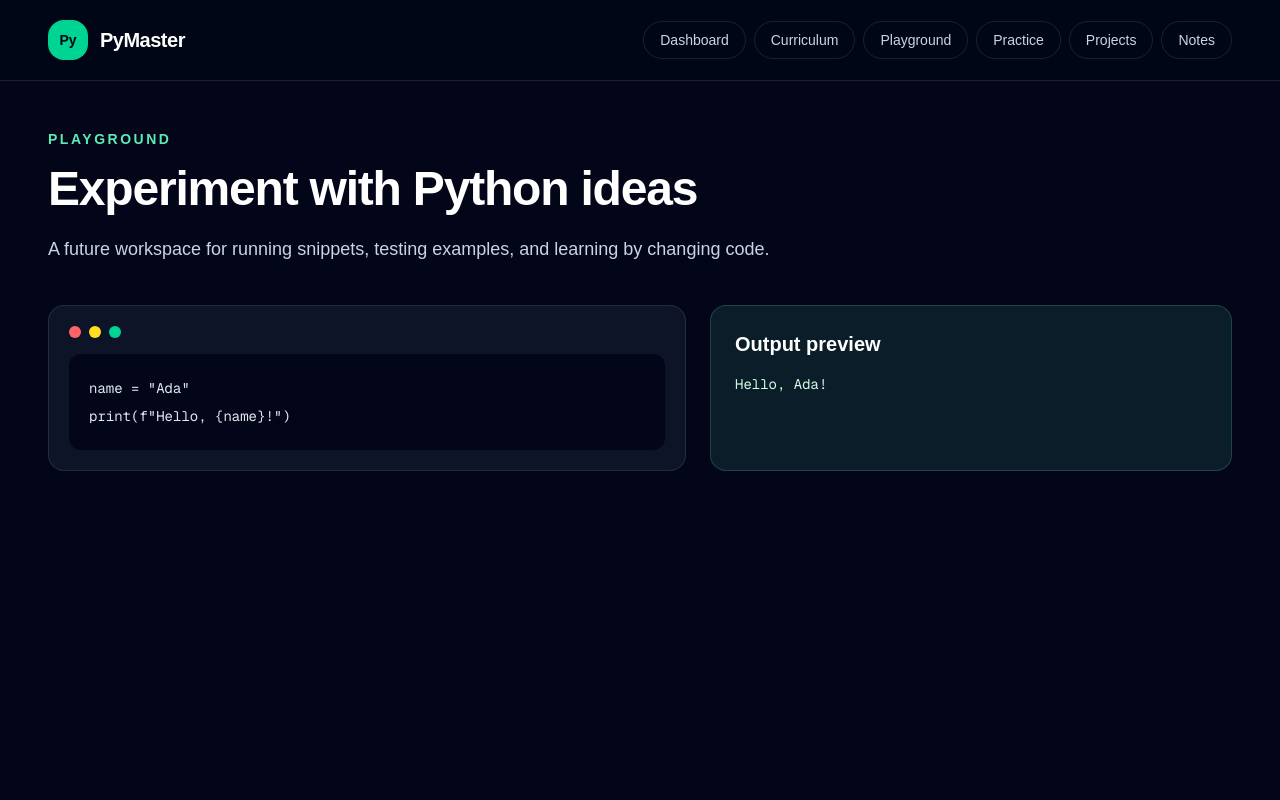
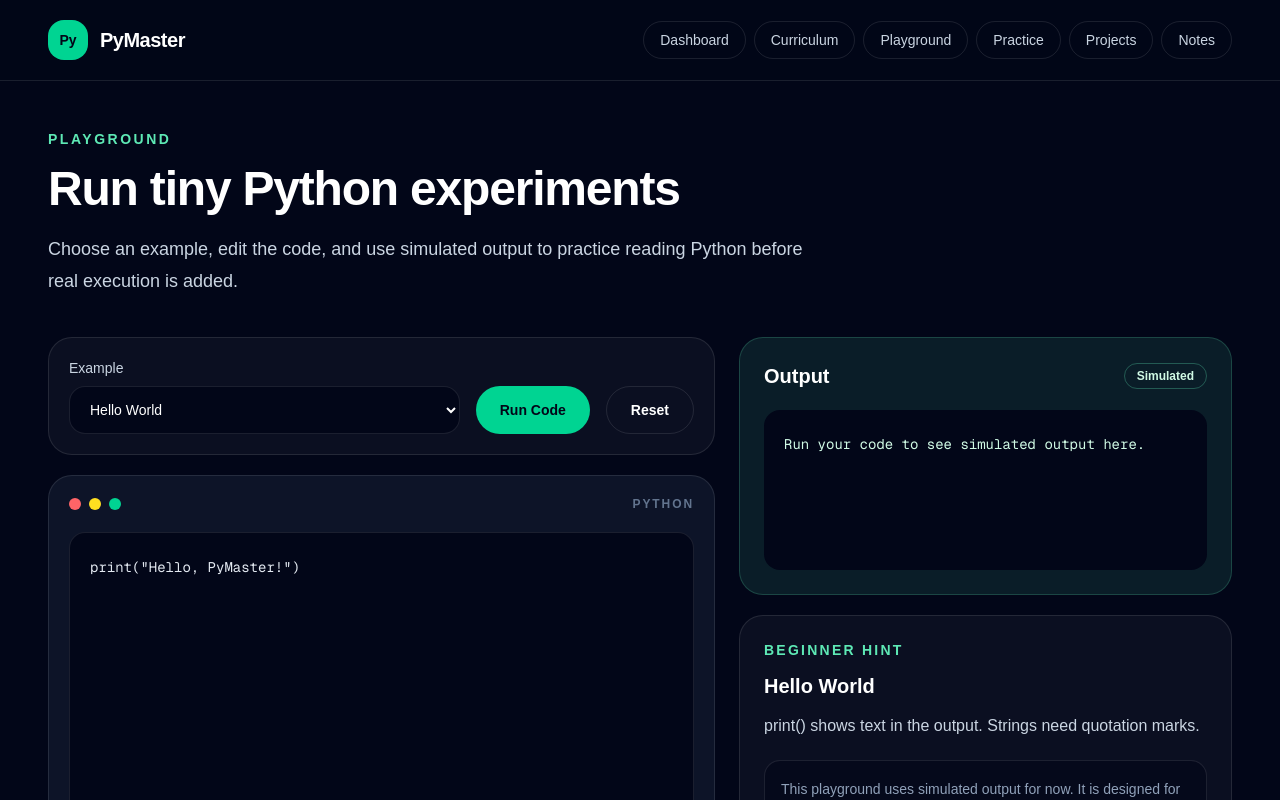
Before and after one commit to mhungry365/pymaster, a Next.js app: page /playground in a window 1280 px wide. Shown: the top 800 px of the page. Built offline with nearby package versions, Linux system fonts and the light colour scheme.

Commit message:
Build simulated Python code playground

```diff
--- a/src/app/playground/page.tsx
+++ b/src/app/playground/page.tsx
@@ -1,31 +1,14 @@
 import { PageShell } from "@/components/page-shell";
+import { PlaygroundExperience } from "@/components/playground/playground-experience";
 
 export default function PlaygroundPage() {
   return (
     <PageShell
       eyebrow="Playground"
-      title="Experiment with Python ideas"
-      description="A future workspace for running snippets, testing examples, and learning by changing code."
+      title="Run tiny Python experiments"
+      description="Choose an example, edit the code, and use simulated output to practice reading Python before real execution is added."
     >
-      <div className="grid gap-6 lg:grid-cols-[1.1fr_0.9fr]">
-        <div className="rounded-2xl border border-white/10 bg-slate-900/90 p-5">
-          <div className="mb-4 flex items-center gap-2">
-            <span className="h-3 w-3 rounded-full bg-red-400" />
-            <span className="h-3 w-3 rounded-full bg-yellow-300" />
-            <span className="h-3 w-3 rounded-full bg-emerald-400" />
-          </div>
-          <pre className="overflow-x-auto rounded-xl bg-slate-950 p-5 text-sm leading-7 text-slate-200">
-            <code>{`name = "Ada"
-print(f"Hello, {name}!")`}</code>
-          </pre>
-        </div>
-        <div className="rounded-2xl border border-emerald-300/20 bg-emerald-300/10 p-6">
-          <h2 className="text-xl font-semibold text-white">Output preview</h2>
-          <p className="mt-4 font-mono text-sm text-emerald-100">
-            Hello, Ada!
-          </p>
-        </div>
-      </div>
+      <PlaygroundExperience />
     </PageShell>
   );
 }
--- /dev/null
+++ b/src/components/playground/code-editor.tsx
@@ -0,0 +1,30 @@
+"use client";
+
+type CodeEditorProps = {
+  code: string;
+  onChangeCode: (code: string) => void;
+};
+
+export function CodeEditor({ code, onChangeCode }: CodeEditorProps) {
+  return (
+    <div className="rounded-3xl border border-white/10 bg-slate-900/90 p-5">
+      <div className="mb-5 flex items-center justify-between gap-4">
+        <div className="flex items-center gap-2">
+          <span className="h-3 w-3 rounded-full bg-red-400" />
+          <span className="h-3 w-3 rounded-full bg-yellow-300" />
+          <span className="h-3 w-3 rounded-full bg-emerald-400" />
+        </div>
+        <p className="text-xs font-semibold uppercase tracking-[0.16em] text-slate-500">
+          Python
+        </p>
+      </div>
+      <textarea
+        value={code}
+        onChange={(event) => onChangeCode(event.target.value)}
+        spellCheck={false}
+        className="min-h-96 w-full resize-y rounded-2xl border border-white/10 bg-slate-950 p-5 font-mono text-sm leading-7 text-slate-200 outline-none transition placeholder:text-slate-600 focus:border-emerald-300"
+        aria-label="Python code editor"
+      />
+    </div>
+  );
+}
--- /dev/null
+++ b/src/components/playground/example-selector.tsx
@@ -0,0 +1,32 @@
+"use client";
+
+import type { PlaygroundExample } from "@/data/playground-examples";
+
+type ExampleSelectorProps = {
+  examples: PlaygroundExample[];
+  selectedExampleId: string;
+  onSelectExample: (exampleId: string) => void;
+};
+
+export function ExampleSelector({
+  examples,
+  selectedExampleId,
+  onSelectExample,
+}: ExampleSelectorProps) {
+  return (
+    <label className="grid gap-2 text-sm font-medium text-slate-300">
+      Example
+      <select
+        value={selectedExampleId}
+        onChange={(event) => onSelectExample(event.target.value)}
+        className="h-12 rounded-2xl border border-white/10 bg-slate-950 px-4 text-white outline-none transition focus:border-emerald-300"
+      >
+        {examples.map((example) => (
+          <option key={example.id} value={example.id}>
+            {example.label}
+          </option>
+        ))}
+      </select>
+    </label>
+  );
+}
--- /dev/null
+++ b/src/components/playground/output-panel.tsx
@@ -0,0 +1,22 @@
+"use client";
+
+type OutputPanelProps = {
+  output: string;
+  hasRun: boolean;
+};
+
+export function OutputPanel({ output, hasRun }: OutputPanelProps) {
+  return (
+    <section className="rounded-3xl border border-emerald-300/20 bg-emerald-300/10 p-6">
+      <div className="flex items-center justify-between gap-4">
+        <h2 className="text-xl font-semibold text-white">Output</h2>
+        <span className="rounded-full border border-emerald-300/30 px-3 py-1 text-xs font-semibold text-emerald-100">
+          Simulated
+        </span>
+      </div>
+      <pre className="mt-5 min-h-40 overflow-x-auto whitespace-pre-wrap rounded-2xl bg-slate-950 p-5 font-mono text-sm leading-7 text-emerald-100">
+        {hasRun ? output : "Run your code to see simulated output here."}
+      </pre>
+    </section>
+  );
+}
--- /dev/null
+++ b/src/components/playground/playground-experience.tsx
@@ -0,0 +1,102 @@
+"use client";
+
+import { useMemo, useState } from "react";
+import { CodeEditor } from "@/components/playground/code-editor";
+import { ExampleSelector } from "@/components/playground/example-selector";
+import { OutputPanel } from "@/components/playground/output-panel";
+import { playgroundExamples } from "@/data/playground-examples";
+
+export function PlaygroundExperience() {
+  const [selectedExampleId, setSelectedExampleId] = useState(
+    playgroundExamples[0].id,
+  );
+  const selectedExample = useMemo(
+    () =>
+      playgroundExamples.find((example) => example.id === selectedExampleId) ??
+      playgroundExamples[0],
+    [selectedExampleId],
+  );
+  const [code, setCode] = useState(selectedExample.code);
+  const [output, setOutput] = useState("");
+  const [hasRun, setHasRun] = useState(false);
+
+  function handleSelectExample(exampleId: string) {
+    const nextExample =
+      playgroundExamples.find((example) => example.id === exampleId) ??
+      playgroundExamples[0];
+
+    setSelectedExampleId(nextExample.id);
+    setCode(nextExample.code);
+    setOutput("");
+    setHasRun(false);
+  }
+
+  function handleRunCode() {
+    const trimmedCode = code.trim();
+
+    setOutput(
+      trimmedCode.length > 0
+        ? selectedExample.output
+        : "Nothing to run yet. Try choosing an example or typing a print() statement.",
+    );
+    setHasRun(true);
+  }
+
+  function handleReset() {
+    setCode(selectedExample.code);
+    setOutput("");
+    setHasRun(false);
+  }
+
+  return (
+    <div className="grid gap-6 lg:grid-cols-[1.15fr_0.85fr]">
+      <div className="grid gap-5">
+        <div className="rounded-3xl border border-white/10 bg-white/[0.04] p-5">
+          <div className="grid gap-4 sm:grid-cols-[1fr_auto_auto] sm:items-end">
+            <ExampleSelector
+              examples={playgroundExamples}
+              selectedExampleId={selectedExampleId}
+              onSelectExample={handleSelectExample}
+            />
+            <button
+              type="button"
+              onClick={handleRunCode}
+              className="inline-flex h-12 items-center justify-center rounded-full bg-emerald-400 px-6 text-sm font-semibold text-slate-950 transition hover:bg-emerald-300"
+            >
+              Run Code
+            </button>
+            <button
+              type="button"
+              onClick={handleReset}
+              className="inline-flex h-12 items-center justify-center rounded-full border border-white/10 px-6 text-sm font-semibold text-white transition hover:border-emerald-300/50 hover:bg-white/5"
+            >
+              Reset
+            </button>
+          </div>
+        </div>
+
+        <CodeEditor code={code} onChangeCode={setCode} />
+      </div>
+
+      <div className="grid gap-5 content-start">
+        <OutputPanel output={output} hasRun={hasRun} />
+        <section className="rounded-3xl border border-white/10 bg-white/[0.04] p-6">
+          <p className="text-sm font-semibold uppercase tracking-[0.16em] text-emerald-300">
+            Beginner Hint
+          </p>
+          <h2 className="mt-3 text-xl font-semibold text-white">
+            {selectedExample.label}
+          </h2>
+          <p className="mt-3 leading-7 text-slate-300">
+            {selectedExample.hint}
+          </p>
+          <div className="mt-5 rounded-2xl border border-white/10 bg-slate-950/60 p-4 text-sm leading-6 text-slate-400">
+            This playground uses simulated output for now. It is designed for
+            reading, editing, and predicting Python behavior before real code
+            execution is added.
+          </div>
+        </section>
+      </div>
+    </div>
+  );
+}
--- /dev/null
+++ b/src/data/playground-examples.ts
@@ -0,0 +1,59 @@
+export type PlaygroundExample = {
+  id: string;
+  label: string;
+  code: string;
+  output: string;
+  hint: string;
+};
+
+export const playgroundExamples: PlaygroundExample[] = [
+  {
+    id: "hello-world",
+    label: "Hello World",
+    code: `print("Hello, PyMaster!")`,
+    output: "Hello, PyMaster!",
+    hint: "print() shows text in the output. Strings need quotation marks.",
+  },
+  {
+    id: "variables",
+    label: "Variables",
+    code: `learner = "Ada"
+minutes = 20
+
+print(f"{learner} practiced Python for {minutes} minutes.")`,
+    output: "Ada practiced Python for 20 minutes.",
+    hint: "Variables store values so you can reuse them later in the program.",
+  },
+  {
+    id: "strings",
+    label: "Strings",
+    code: `first_name = "Grace"
+last_name = "Hopper"
+full_name = first_name + " " + last_name
+
+print(full_name.upper())`,
+    output: "GRACE HOPPER",
+    hint: "Strings are text values. Python gives strings helpful methods like .upper().",
+  },
+  {
+    id: "lists",
+    label: "Lists",
+    code: `topics = ["variables", "strings", "lists"]
+
+print(topics[0])
+print(len(topics))`,
+    output: "variables\n3",
+    hint: "Lists keep multiple values in order. The first item is at index 0.",
+  },
+  {
+    id: "calculator",
+    label: "Simple Calculator",
+    code: `first_number = 8
+second_number = 5
+total = first_number + second_number
+
+print(total)`,
+    output: "13",
+    hint: "Python can store numbers in variables and use them in calculations.",
+  },
+];
```
